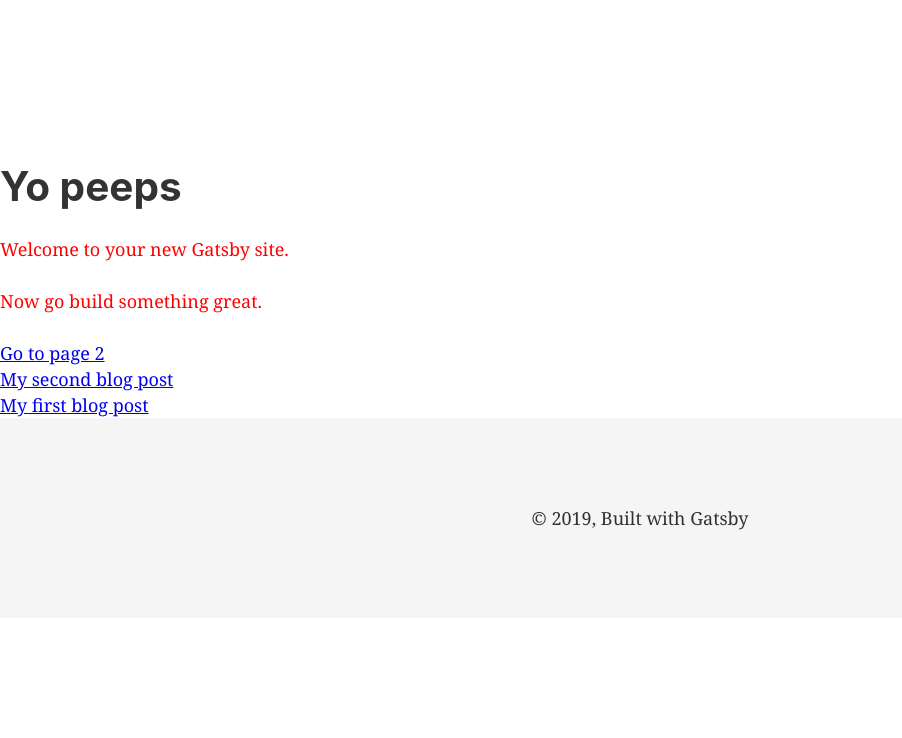
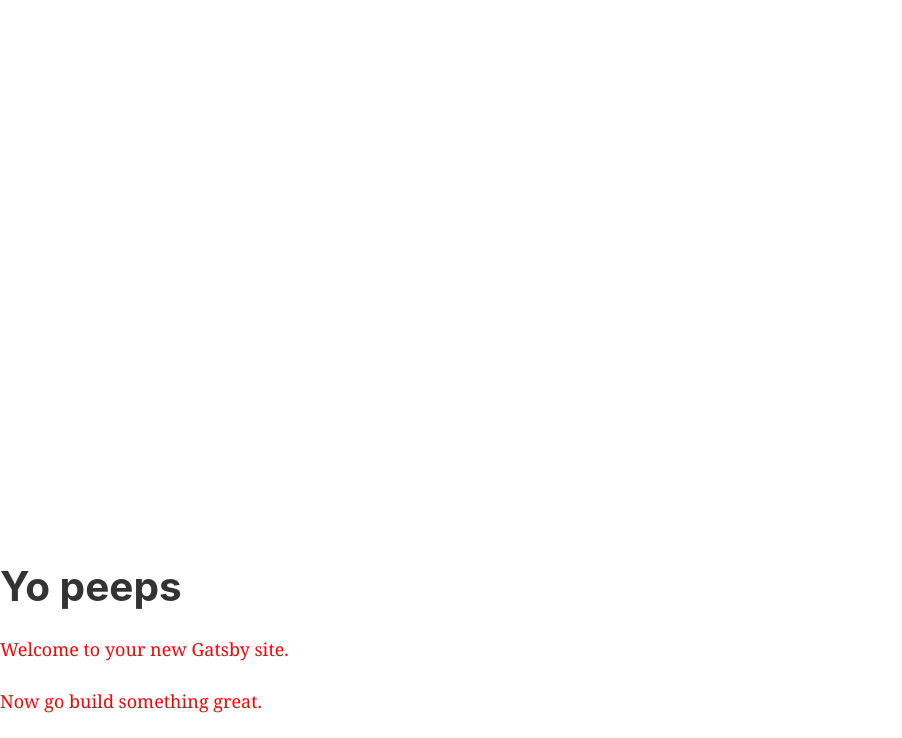
Before and after one commit to ynotGit/buildingWithGatsby, a Gatsby site: page / in a window 1280 px wide. Shown: the part 719-1457 px from the top of the page, without its empty margins (0-902 px from the left). Before the commit the page ends 1337 px from the top, so only its background shows below. Built offline with nearby package versions, Linux system fonts and the light colour scheme; Gatsby itself is replaced by a stand-in of ours.

Commit message:
add services component structure

```diff
--- /dev/null
+++ b/src/components/services.js
@@ -0,0 +1,25 @@
+import React from 'react'
+import styled from 'styled-components'
+
+const ServicesWrapper = styled.div `
+    height: 400px;
+`
+
+const ServicesContainer = styled.div `
+    height: 100%;
+    padding: 0.5rem 3rem;
+    text-align: center;
+    display: flex;
+    align-items: center;
+    justify-content: center;
+`
+
+const Services = () => (
+    <ServicesWrapper>
+        <ServicesContainer>
+
+        </ServicesContainer>
+    </ServicesWrapper>
+)
+
+export default Services
--- a/src/pages/index.js
+++ b/src/pages/index.js
@@ -8,12 +8,14 @@ import SEO from '../components/seo'
 
 import Landing from '../components/landing'
 import Intro from '../components/intro'
+import Services from '../components/services'
 
 const IndexPage = ({data}) => (
   <Layout>
     <SEO title="Home" keywords={[`gatsby`, `application`, `react`]} />
     <Landing />
     <Intro />
+    <Services />
     <h1>Yo peeps</h1>
     <p>Welcome to your new Gatsby site.</p>
     <p>Now go build something great.</p>
```
